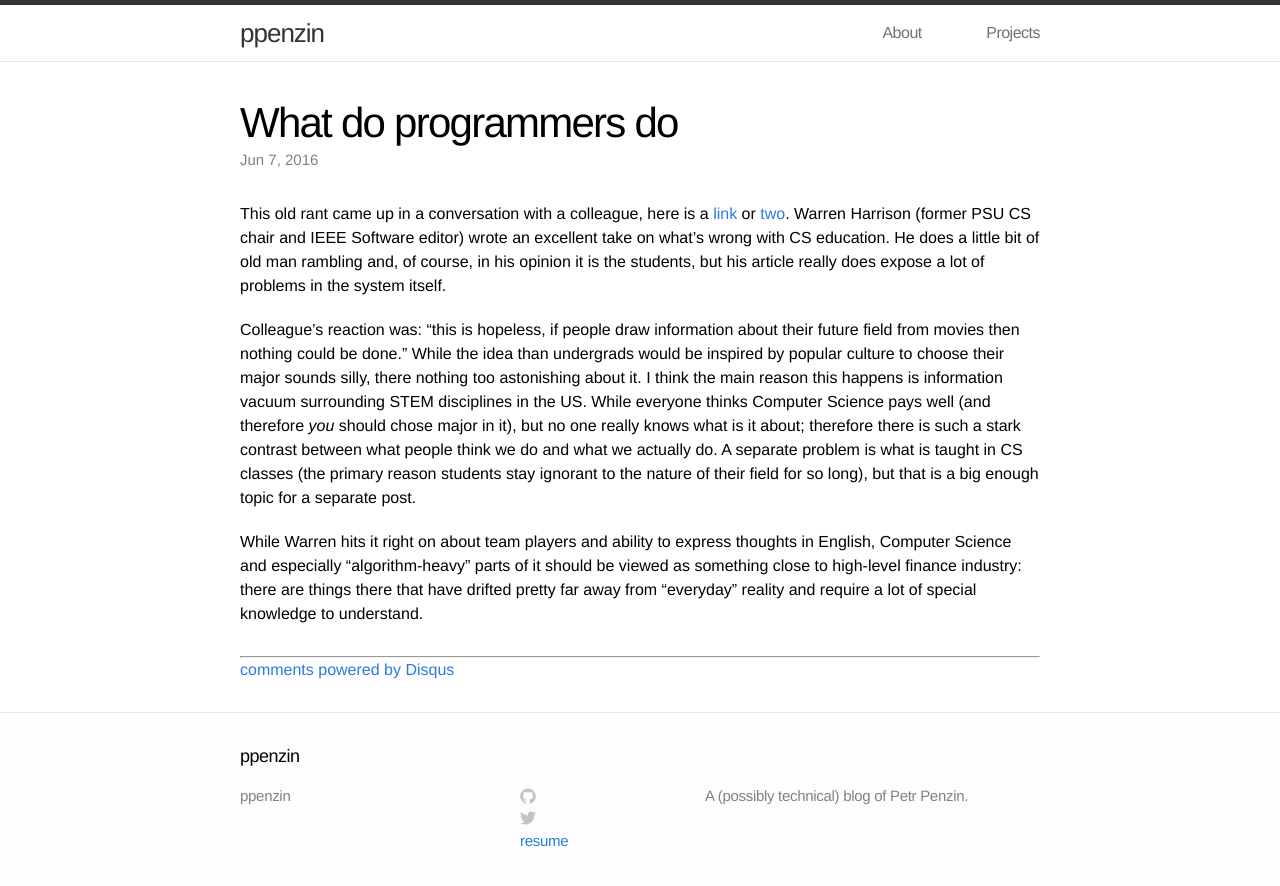
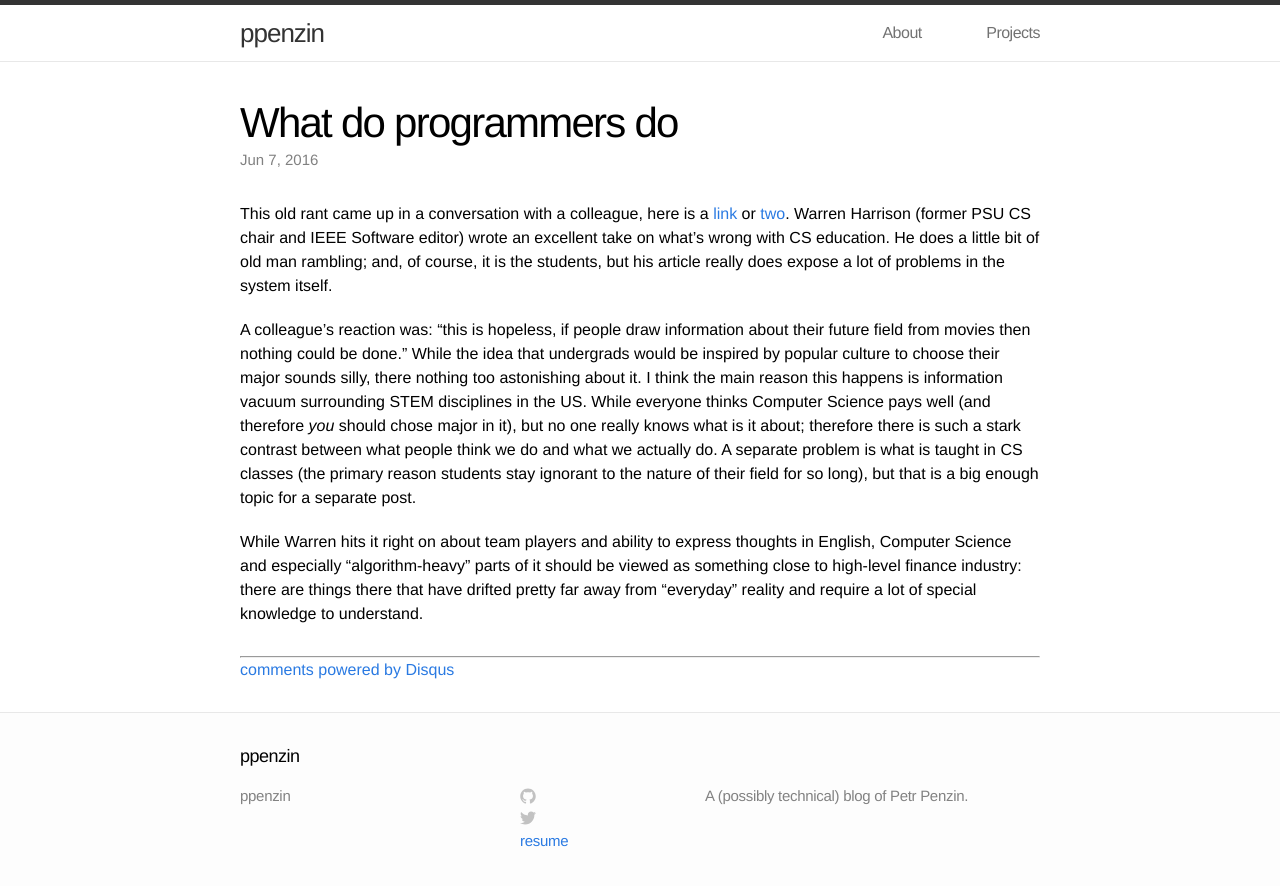
Before and after one commit to ppenzin/ppenzin.github.io, a Jekyll site: the page built from _posts/2016-06-07-what-do-programmers-do.md, in a window 1280 px wide. Shown: the top 886 px of the page. Built offline with Jekyll 4.4.1, drawn with Linux system fonts in a browser that asks for light colours; comment, search, counter and statistics services are not loaded.

Commit message:
Retroactively fix a few things

```diff
--- a/_posts/2016-06-07-what-do-programmers-do.md
+++ b/_posts/2016-06-07-what-do-programmers-do.md
@@ -11,11 +11,11 @@ This old rant came up in a conversation with a colleague, here is a
 [two](https://www.researchgate.net/publication/220092569_The_Software_Developer_as_Movie_Icon).
 Warren Harrison (former PSU CS chair and IEEE Software editor) wrote an
 excellent take on what's wrong with CS education. He does a little bit of old
-man rambling and, of course, in his opinion it is the students, but his article
-really does expose a lot of problems in the system itself.
+man rambling; and, of course, it is the students, but his article really does
+expose a lot of problems in the system itself.
 
-Colleague's reaction was: "this is hopeless, if people draw information about
-their future field from movies then nothing could be done." While the idea than
+A colleague's reaction was: "this is hopeless, if people draw information about
+their future field from movies then nothing could be done." While the idea that
 undergrads would be inspired by popular culture to choose their major sounds silly,
 there nothing too astonishing about it. I think the main reason this happens is
 information vacuum surrounding STEM disciplines in the US. While everyone
```
Also changed, not shown: about.md (+1 -1 lines).
